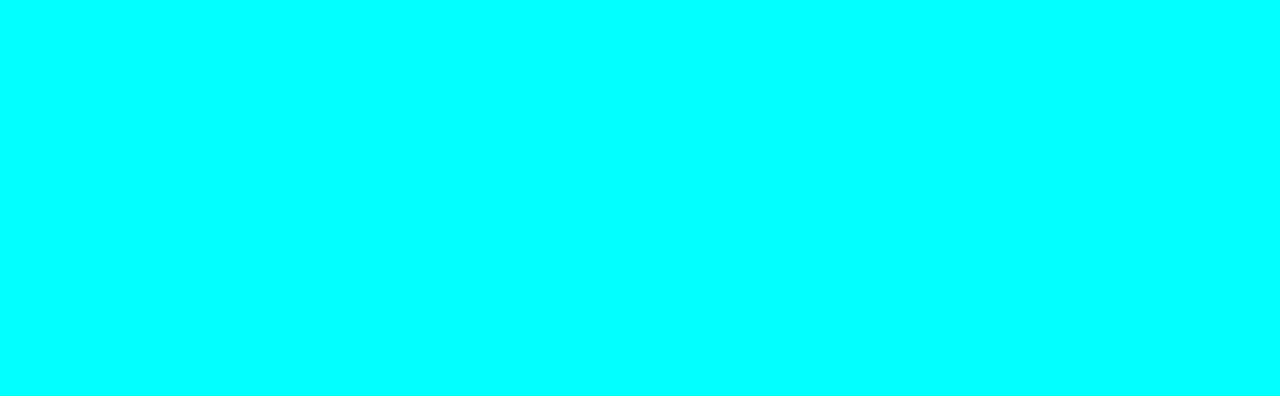
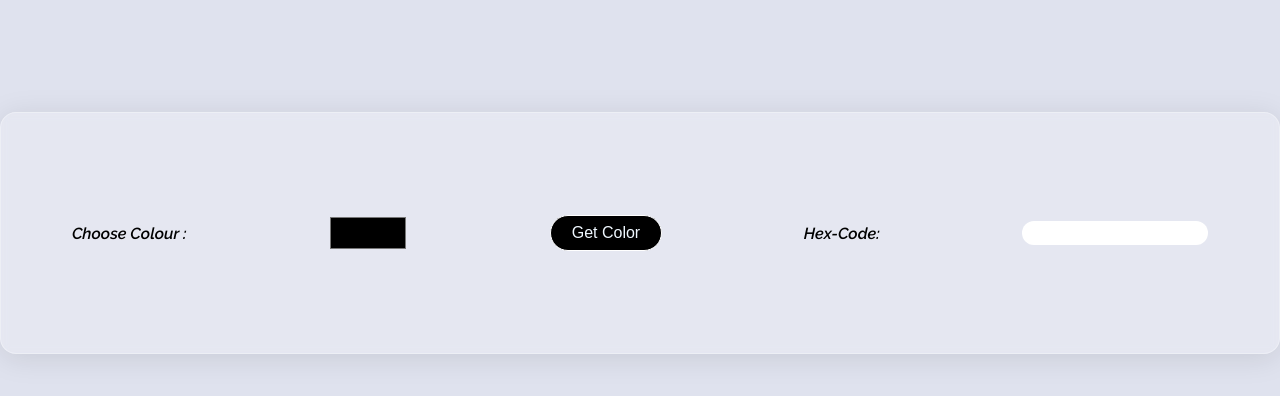
Before and after one commit to mjshubham21/hex-code-generator, a plain HTML site: page index.html in a window 1280 px wide. Drawn offline with Linux system fonts and the light colour scheme.

Commit message:
Unfinished, brb tomorrow.

```diff
--- a/index.html
+++ b/index.html
@@ -8,6 +8,19 @@
     <title>Hex-code-generator</title>
   </head>
   <body>
-    <script src="index.js"></script>
+    <div class="container">
+      Choose Colour : <input type="color" class="colorPanel" />
+      <input type="button" value="Get Color" id="btn" onclick="getColor()" />
+      Hex-Code: <input type="text" id="box" />
+    </div>
+
+    <script>
+      function getColor() {
+        var color = document.getElementById("colorPanel").value;
+        document.getElementById("box").value = color;
+        document.body.style.backgroundColor = color;
+        console.log(color);
+      }
+    </script>
   </body>
 </html>
--- a/index.js
+++ b/index.js
@@ -0,0 +1,7 @@
+function getColor() {
+  var color = document.getElementById("colorPanel").value;
+  document.getElementById("box").value = color;
+  document.body.style.backgroundColor = color;
+  console.log(color);
+}
+// onclick="getColor()
--- a/styles.css
+++ b/styles.css
@@ -1,8 +1,72 @@
+@import url("https://fonts.googleapis.com/css2?family=Raleway:ital,wght@1,600&display=swap");
+
 * {
   margin: 0;
   padding: 0;
+  transition: 0.2s;
 }
 
 body {
-  background-color: aqua;
+  display: grid;
+  text-align: center;
+  font-family: "Raleway", sans-serif;
+  font-weight: 600;
+  height: 100vh;
+  background-color: rgb(223, 226, 238);
 }
+
+.container {
+  display: flex;
+  align-items: center;
+  justify-content: space-around;
+  margin-top: 7em;
+  height: 30vh;
+  /* From https://css.glass */
+  background: rgba(255, 255, 255, 0.2);
+  border-radius: 16px;
+  box-shadow: 0 4px 30px rgba(0, 0, 0, 0.1);
+  backdrop-filter: blur(5px);
+  -webkit-backdrop-filter: blur(5px);
+  border: 1px solid rgba(255, 255, 255, 0.3);
+}
+
+.container:hover {
+  color: aliceblue;
+  background-color: black;
+}
+
+.colorPanel {
+  background: none;
+  outline: none;
+  border: none;
+  height: 2.5rem;
+  width: 5rem;
+  cursor: grab;
+}
+
+#btn {
+  padding: 0.5rem;
+  border-radius: 25px;
+  border: 1px solid white;
+  width: 7em;
+  font-size: 1rem;
+  color: aliceblue;
+  background-color: black;
+}
+
+#btn:hover {
+  color: black;
+  background-color: aliceblue;
+}
+
+#box {
+  color: black;
+  padding: 0.3rem;
+  border: none;
+  outline: none;
+  border-radius: 25px;
+}
+
+#box:focus {
+  border: 1px solid gray;
+}
```
